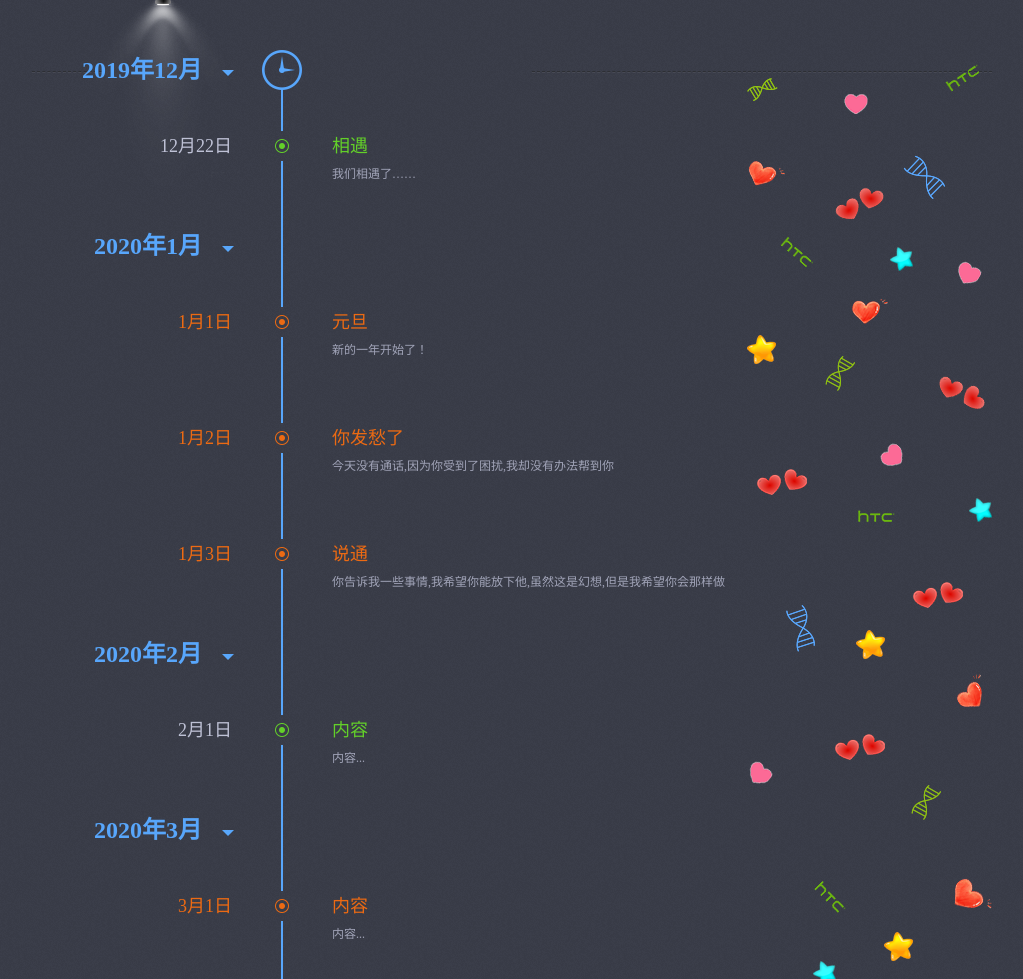
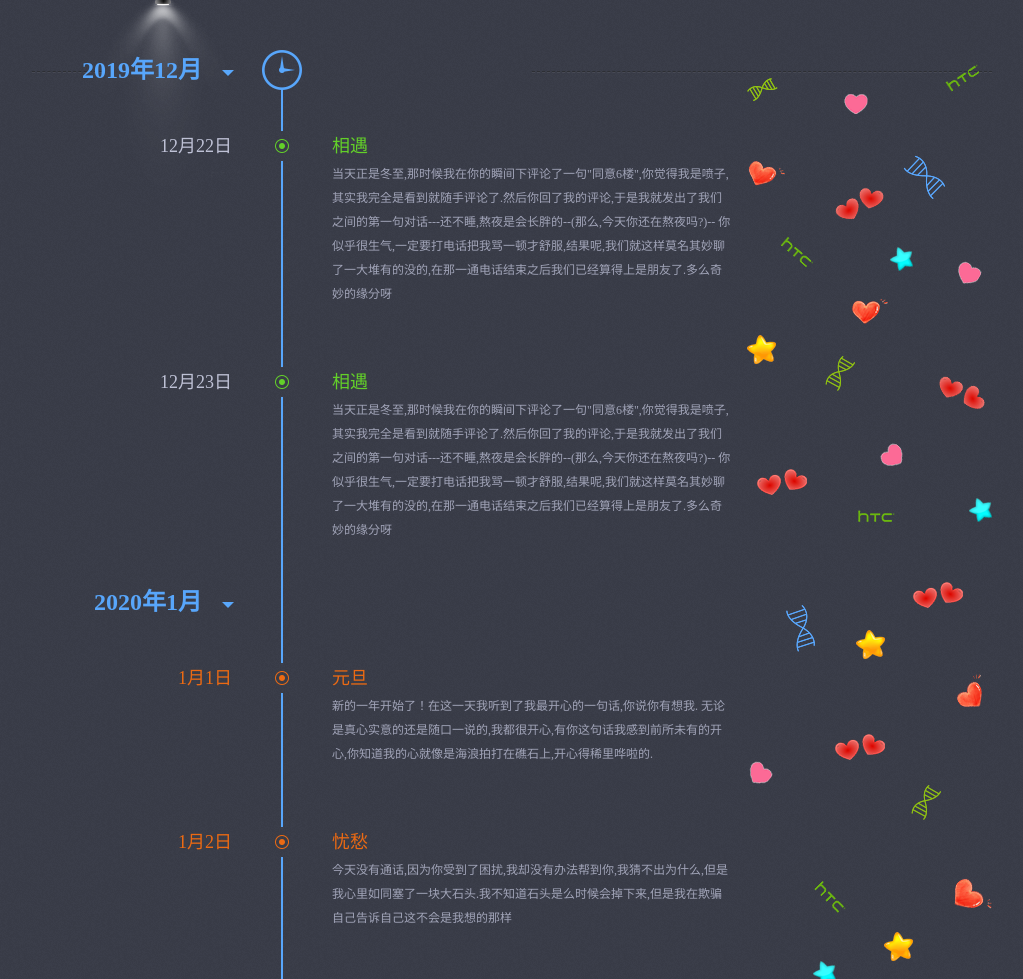
Before and after one commit to HTC520/hello, a plain HTML site: page index.html in a window 1280 px wide. Shown: the top 979 px of the page, without its empty margins (128-1151 px from the left). Drawn offline with nearby package versions, Linux system fonts and the light colour scheme.

Commit message:
1月4日修改内容

```diff
--- a/index.html
+++ b/index.html
@@ -34,7 +34,15 @@
                     <p class="intro">相遇</p>
                     <p class="version">&nbsp;</p>
                     <div class="more">
-                        <p>我们相遇了……</p>
+                        <p>当天正是冬至,那时候我在你的瞬间下评论了一句"同意6楼",你觉得我是喷子,其实我完全是看到就随手评论了.然后你回了我的评论,于是我就发出了我们之间的第一句对话---还不睡,熬夜是会长胖的--(那么,今天你还在熬夜吗?)-- 你似乎很生气,一定要打电话把我骂一顿才舒服,结果呢,我们就这样莫名其妙聊了一大堆有的没的,在那一通电话结束之后我们已经算得上是朋友了.多么奇妙的缘分呀</p>
+                    </div>
+                </li>
+				<li class="cls">
+                    <p class="date">12月23日</p>
+                    <p class="intro">相遇</p>
+                    <p class="version">&nbsp;</p>
+                    <div class="more">
+                        <p>当天正是冬至,那时候我在你的瞬间下评论了一句"同意6楼",你觉得我是喷子,其实我完全是看到就随手评论了.然后你回了我的评论,于是我就发出了我们之间的第一句对话---还不睡,熬夜是会长胖的--(那么,今天你还在熬夜吗?)-- 你似乎很生气,一定要打电话把我骂一顿才舒服,结果呢,我们就这样莫名其妙聊了一大堆有的没的,在那一通电话结束之后我们已经算得上是朋友了.多么奇妙的缘分呀</p>
                     </div>
                 </li>
             </ul>
@@ -52,23 +60,23 @@
                     <p class="intro">元旦</p>
                     <p class="version">&nbsp;</p>
                     <div class="more">
-                    <p>新的一年开始了！<br/></p>
+                    <p>新的一年开始了！在这一天我听到了我最开心的一句话,你说你有想我. 无论是真心实意的还是随口一说的,我都很开心,有你这句话我感到前所未有的开心,你知道我的心就像是海浪拍打在礁石上,开心得稀里哗啦的.<br/></p>
                     </div>
                 </li>
                 <li class="cls highlight">
                     <p class="date">1月2日</p>
-                    <p class="intro">你发愁了</p>
+                    <p class="intro">忧愁</p>
                     <p class="version">&nbsp;</p>
                     <div class="more">
-                        <p>今天没有通话,因为你受到了困扰,我却没有办法帮到你</p>
+                        <p>今天没有通话,因为你受到了困扰,我却没有办法帮到你,我猜不出为什么,但是我心里如同塞了一块大石头.我不知道石头是么时候会掉下来,但是我在欺骗自己告诉自己这不会是我想的那样</p>
                     </div>
                 </li>
                 <li class="cls highlight">
                     <p class="date">1月3日</p>
-                    <p class="intro">说通</p>
+                    <p class="intro">告白</p>
                     <p class="version">&nbsp;</p>
                     <div class="more">
-                        <p>你告诉我一些事情,我希望你能放下他,虽然这是幻想,但是我希望你会那样做</p>
+                        <p>你告诉我一些事情,我希望你能放下他,虽然这是幻想,但是我希望你会那样做.那天你问我喜欢你吗?我想告诉你我喜欢你!!!但是我知道我没有那个资格,和他们比起来我实在是...不过那又有什么关系呢?我喜欢你就好了,至于你会不会喜欢我那又有什么关系呢</p>
                     </div>
                 </li>
             </ul>
```
